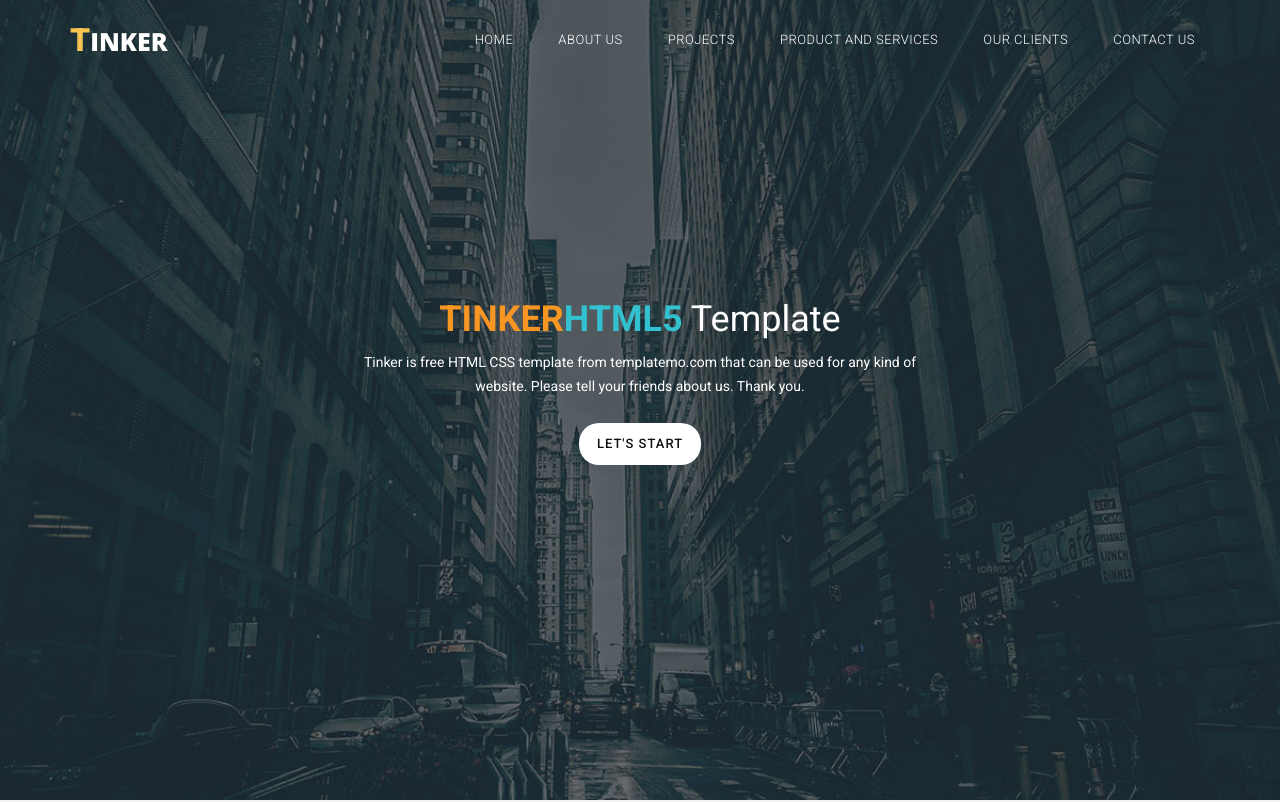
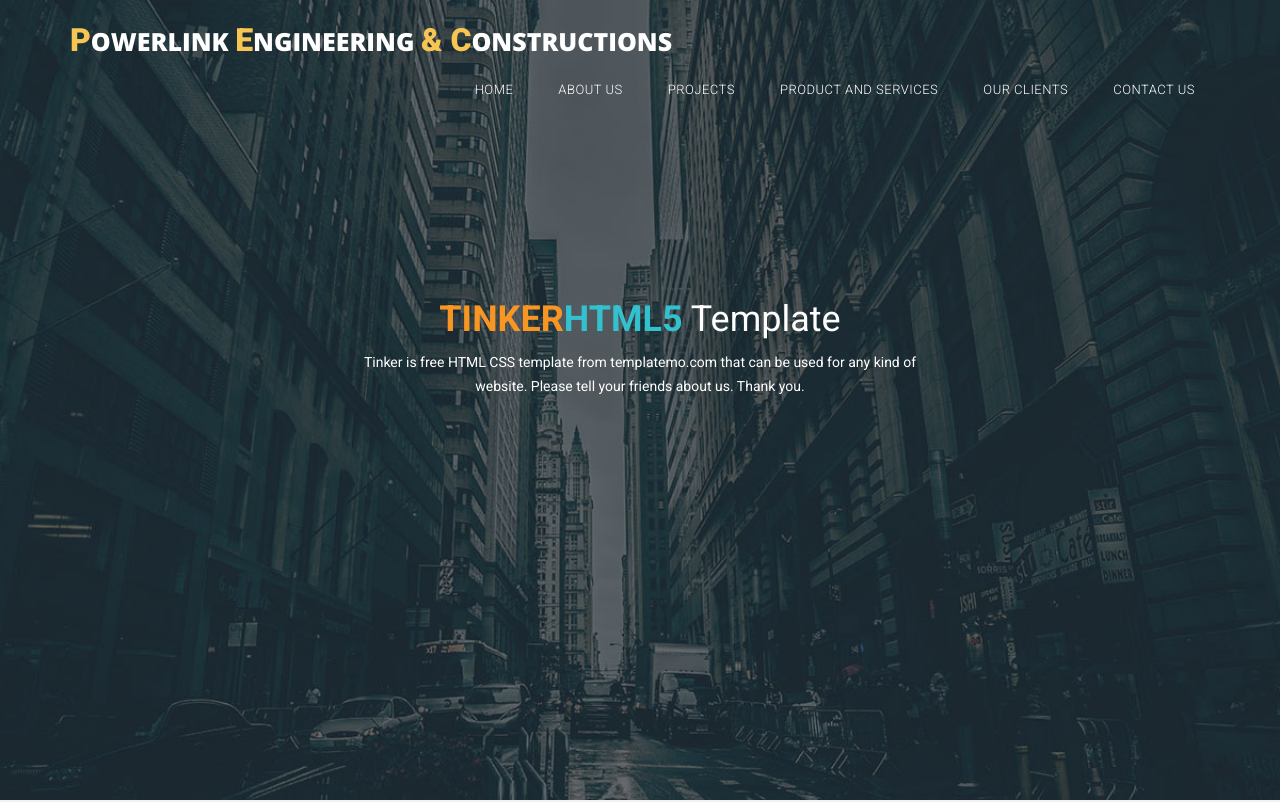
Before and after one commit to Samanthika95/PLEC, an Angular app: page / in a window 1280 px wide. Shown: the top 802 px of the page. Built offline with nearby package versions, Linux system fonts and the light colour scheme.

Commit message:
Edited home

```diff
--- a/src/app/components/home/home.component.html
+++ b/src/app/components/home/home.component.html
@@ -2,8 +2,15 @@
   <div class="container">
       <nav class="navbar navbar-inverse" role="navigation">
           <div class="navbar-header">
+            <button type="button" id="nav-toggle" class="navbar-toggle" data-toggle="collapse" data-target="#main-nav">
+              <span class="sr-only">Toggle navigation</span>
+              <span class="icon-bar"></span>
+              <span class="icon-bar"></span>
+              <span class="icon-bar"></span>
+          </button>
 
-              <a href="#" class="navbar-brand scroll-top"><em>T</em>inker</a>
+              <a href="#" class="navbar-brand scroll-top"><em>P</em>owerlink <em>E</em>ngineering <em>& </em><em>C</em>onstructions </a>
+
           </div>
           <!--/.navbar-header-->
           <div id="main-nav" class="collapse navbar-collapse">
@@ -30,9 +37,7 @@
       <div class="text-content">
           <h2><em>TINKER</em> <span>HTML5</span> Template</h2>
           <p>Tinker is free HTML CSS template from templatemo.com that can be used for any kind of website. Please tell your friends about us. Thank you.</p>
-          <div class="primary-white-button">
-              <a href="#" class="scroll-link" data-id="about">Let's Start</a>
-          </div>
+
       </div>
   </div>
 </div>
```
Also changed, not shown: src/assets/img/powerlink.jpg (added).
